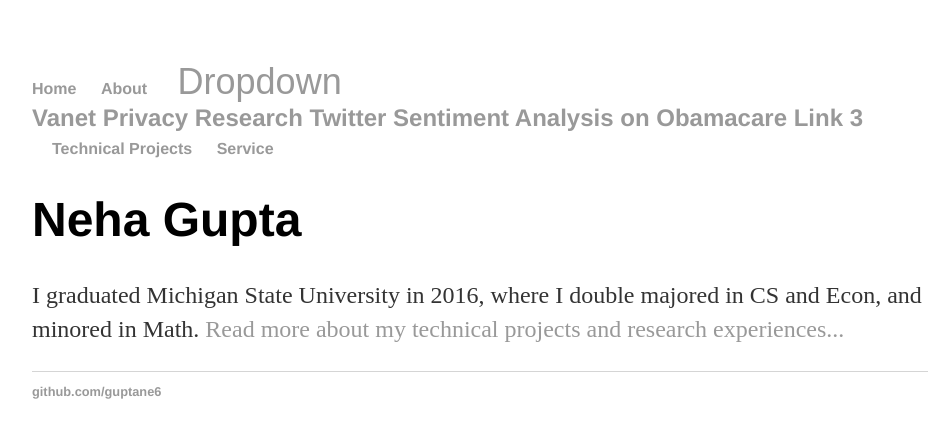
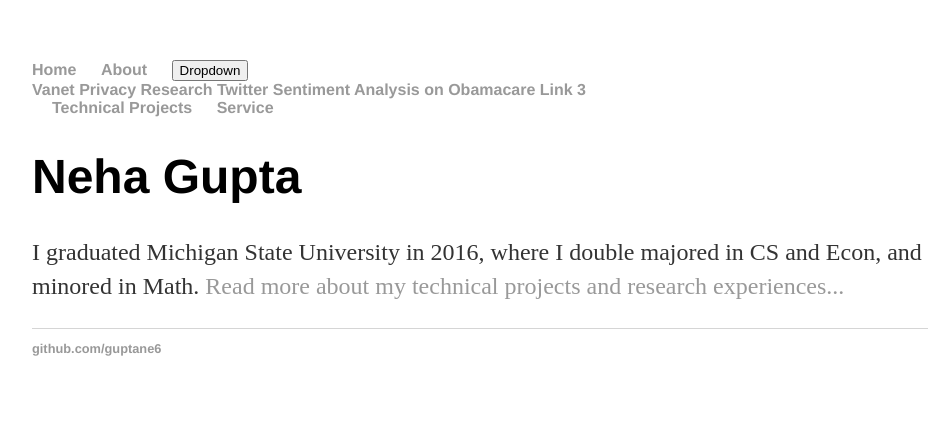
Before and after one commit to nehargupta/nehargupta.github.io, a Jekyll site: the page built from index.html, in a window 1280 px wide. Shown: the top 438 px of the page, without its empty margins (160-1112 px from the left). Built offline with Jekyll 4.4.1, drawn with Linux system fonts in a browser that asks for light colours.

Commit message:
Removing dropdown attempt

```diff
--- a/css/main.css
+++ b/css/main.css
@@ -12,19 +12,12 @@ nav ul li, footer ul li, .dropdown {
     display: inline;
     margin-right: 20px;
 }
-.dropdown, .dropbtn {
-    font-size: 1.5em;
-    border: none;
-    outline: none;
-    color: white;
-    padding: 14 px, 16 px;
-    background-color: inherit;
-}
-a, .dropbtn {
+
+a {
     text-decoration: none;
     color: #999;
 }
-a:hover, .dropdown:hover .dropbtn {
+a:hover {
     text-decoration: underline;
 }
 h1 {
```
